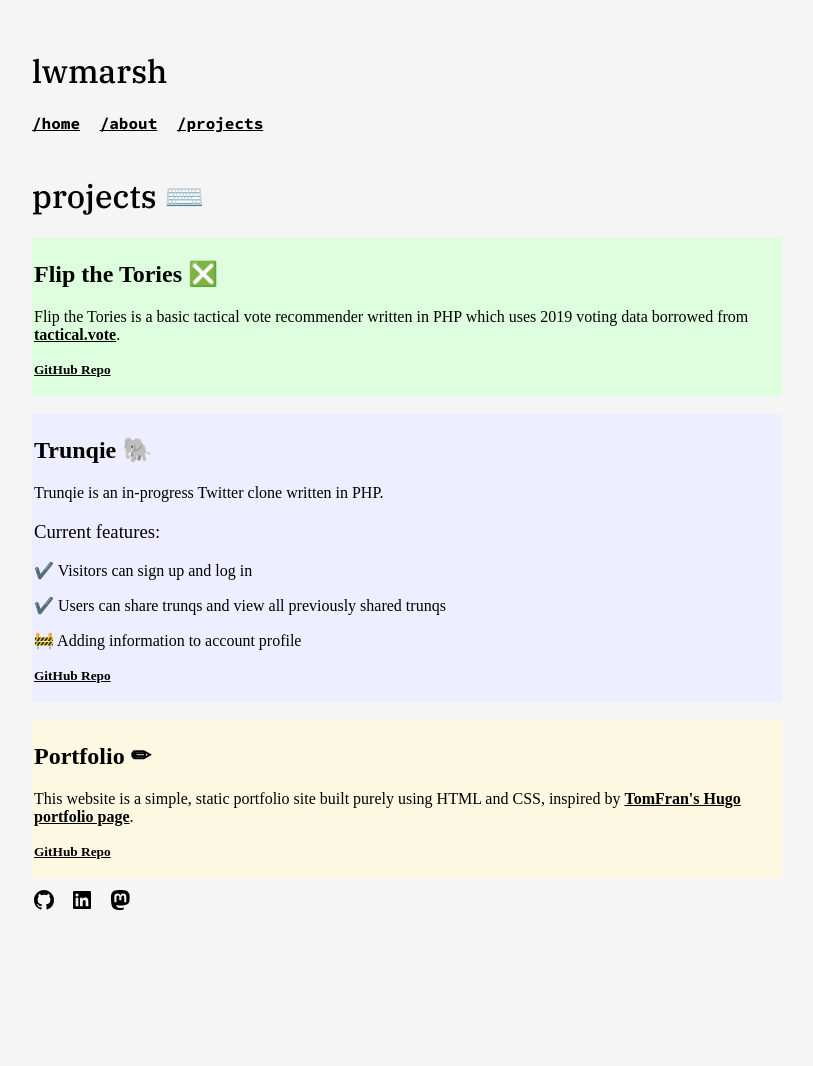
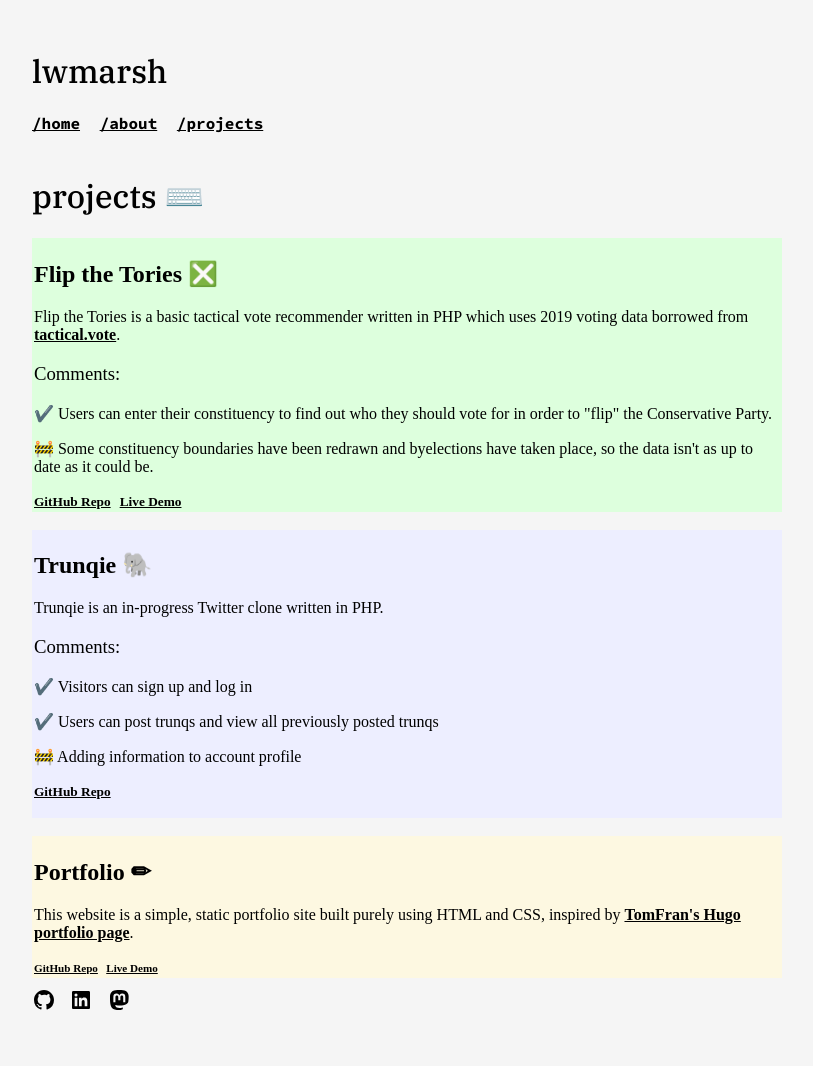
Before and after one commit to lwmarsh/lwmarsh.github.io, a plain HTML site: page projects.html in a window 1280 px wide. Shown: the whole page, without its empty margins (233-1046 px from the left). Before the commit the page ends 966 px from the top, so only its background shows below. Drawn offline with Linux system fonts and the light colour scheme; a web font is replaced by a local one.

Commit message:
update project info

```diff
--- a/projects.html
+++ b/projects.html
@@ -22,16 +22,24 @@
           <div class="flipthetories">
             <h2>Flip the Tories ❎</h2>
             <p>Flip the Tories is a basic tactical vote recommender written in PHP which uses 2019 voting data borrowed from <a href="https://tactical.vote/">tactical.vote</a>.</p>
-            <p><small><a href="https://github.com/lwmarsh/flipthetories">GitHub Repo</a></p></small>
+            <h3>Comments:</h3>
+            <ul>
+              <p>✔️ Users can enter their constituency to find out who they should vote for in order to "flip" the Conservative Party.</p>
+              <p>🚧 Some constituency boundaries have been redrawn and byelections have taken place, so the data isn't as up to date as it could be.</p>
+            </ul>
+            <span>
+              <small><a href="https://github.com/lwmarsh/flipthetories">GitHub Repo</a></small>
+              <small><a href="https://flipthetories.co.uk">Live Demo</a></small>
+            </span>
             </div>
             <br>
           <div class="trunqie">
           <h2>Trunqie 🐘</h2>
           <p>Trunqie is an in-progress Twitter clone written in PHP.</p>
-          <h3>Current features:</h3>
+          <h3>Comments:</h3>
           <ul>
             <p>✔️ Visitors can sign up and log in</p>
-            <p>✔️ Users can share trunqs and view all previously shared trunqs</p>
+            <p>✔️ Users can post trunqs and view all previously posted trunqs</p>
             <p>🚧 Adding information to account profile</p>
           </ul>
           <p><small><a href="https://github.com/lwmarsh/trunqie">GitHub Repo</a></p></small>
@@ -40,7 +48,10 @@
           <div class="portfolio">
             <h2>Portfolio ✏</h2>
             <p>This website is a simple, static portfolio site built purely using HTML and CSS, inspired by <a href="https://tomfran.github.io/">TomFran's Hugo portfolio page</a>.</p>
-            <p><small><a href="https://github.com/lwmarsh/lwmarsh.github.io">GitHub Repo</a></p></small>
+            <span>
+              <small><small><a href="https://github.com/lwmarsh/lwmarsh.github.io">GitHub Repo</a></small>
+              <small><a href="https://lwmarsh.github.io">Live Demo</a></small>
+            </span>
             </div>
           <footer>
             <div class="social-icons">
--- a/styles.css
+++ b/styles.css
@@ -73,8 +73,12 @@
     font-weight: 400;
   }
 
-  p {
+  span, p {
     font-family: "Recursive";
+  }
+
+  span a {
+    margin-right: 5px;
   }
 
   a {
```
